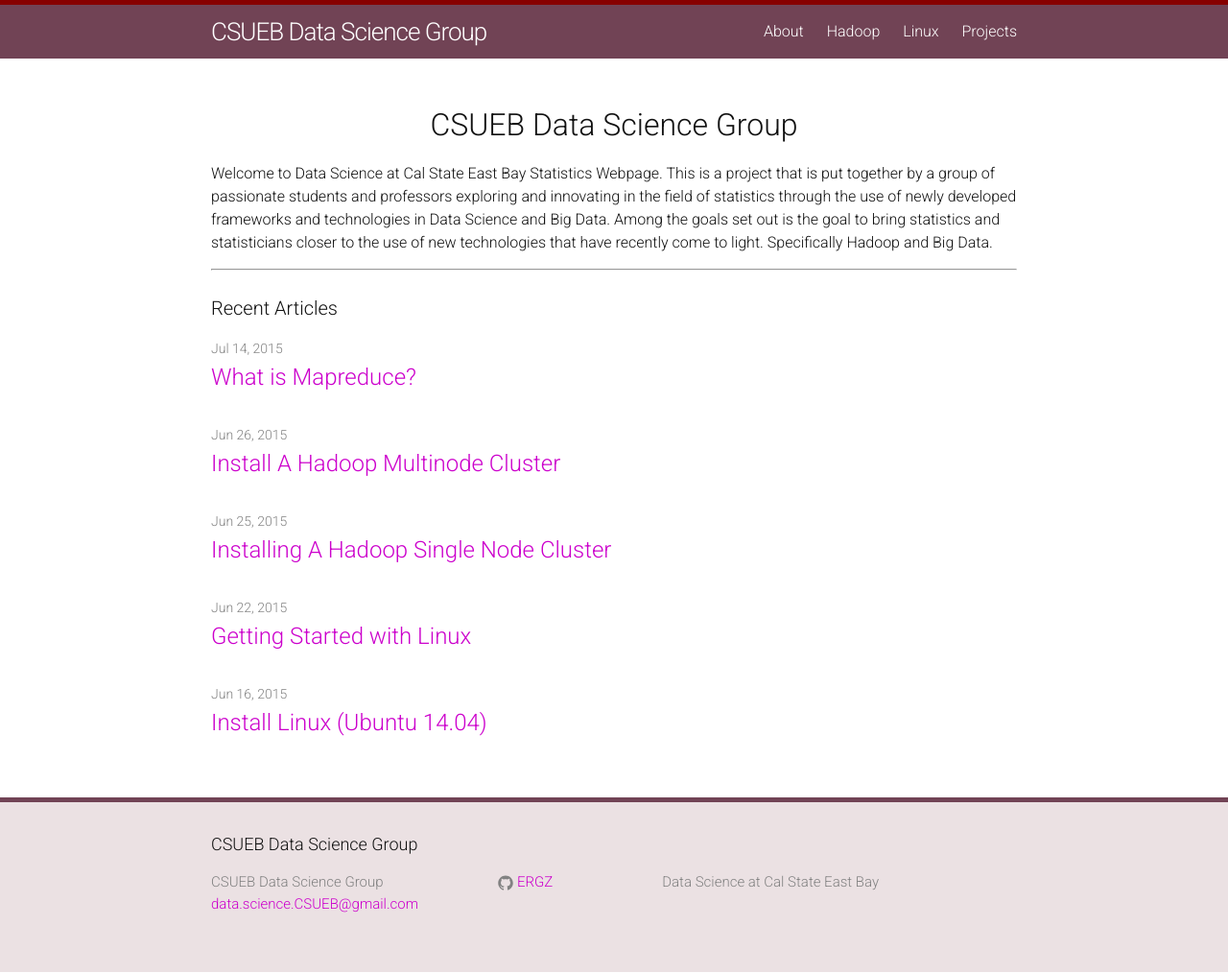
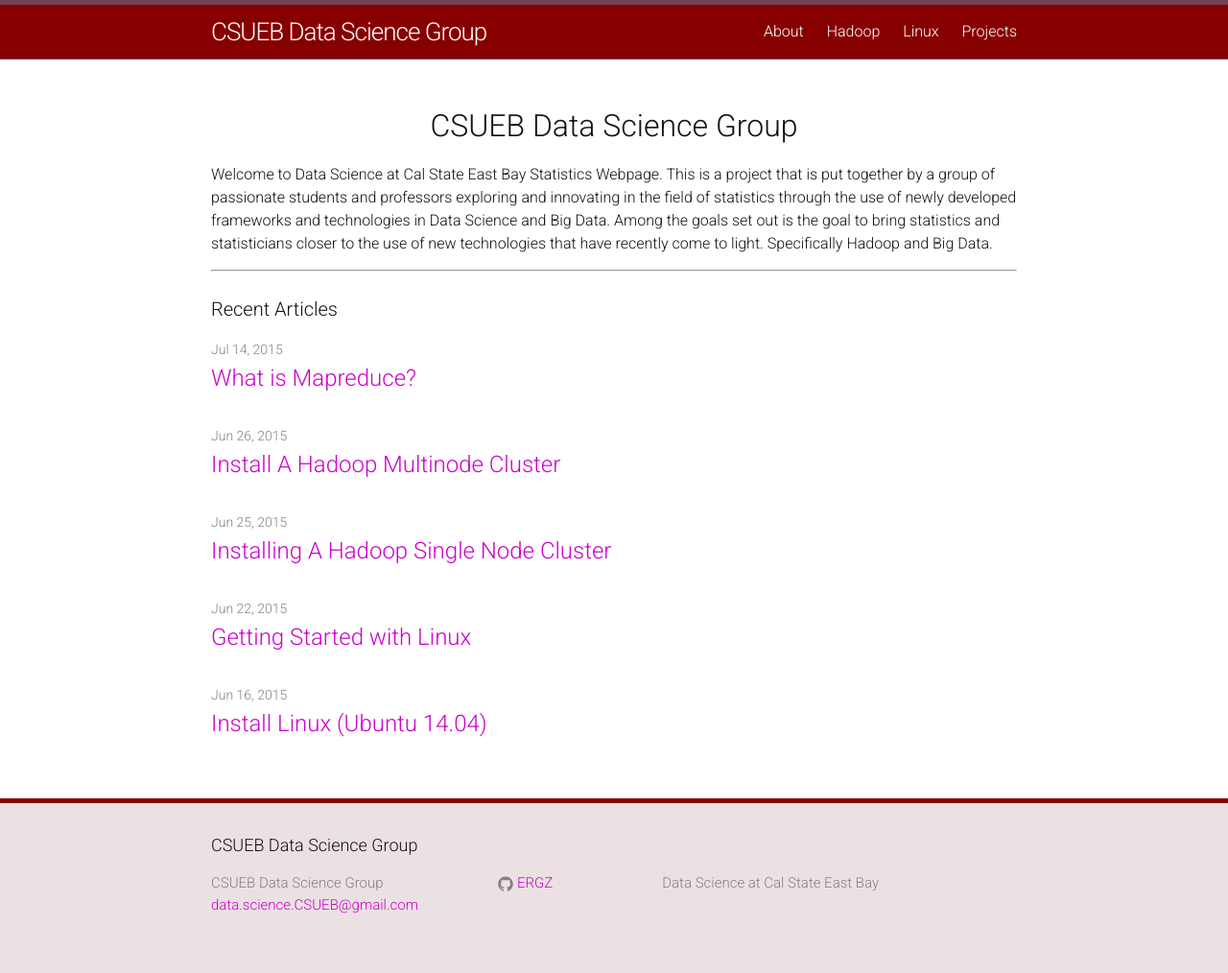
Before and after one commit to jiehu567/CSUEB-Data-Science, a Jekyll site: the page built from index.html, in a window 1280 px wide. Shown: the whole page at 96% size. Built offline with Jekyll 4.4.1, drawn with Linux system fonts in a browser that asks for light colours; Markdown is read by kramdown in place of the engine named in the settings.

Commit message:
another commit

```diff
--- a/_sass/_layout.scss
+++ b/_sass/_layout.scss
@@ -2,9 +2,9 @@
  * Site header
  */
 .site-header {
-    border-top: 5px solid #870000;
-    border-bottom: 1px solid #87000;
-    background: #714355;
+    border-top: 5px solid #714355;
+    border-bottom: 1px solid #714355;
+    background: #870000;
     //border-bottom: 1px solid $grey-color-light;
     min-height: 56px;
 
@@ -94,7 +94,7 @@
  * Site footer
  */
 .site-footer {
-    border-top: 5px solid #714355;
+    border-top: 5px solid #870000;
     padding: $spacing-unit 0;
     background-color: #ebe1e3;
 }
```
